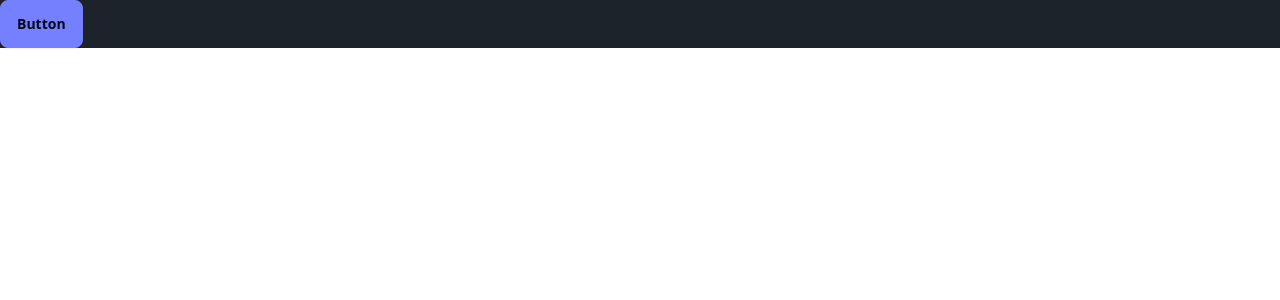
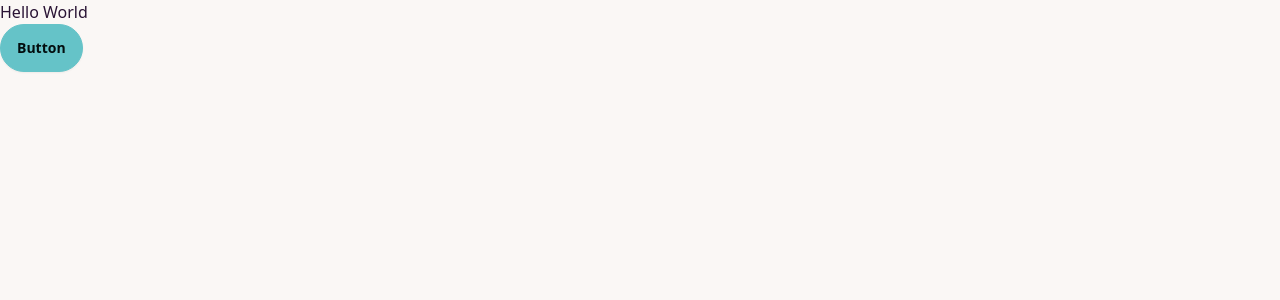
Before and after one commit to niehaus-alexander/Recipe-generator, a Next.js app: page / in a window 1280 px wide. Shown: the top 300 px of the page. Built offline with nearby package versions, Linux system fonts and the light colour scheme.

Commit message:
add daisyui themes

```diff
--- a/src/pages/index.js
+++ b/src/pages/index.js
@@ -1,10 +1,9 @@
 export default function Home() {
   return (
-    <html data-theme="dark">
-      <div>
-        <button data-theme="cupcake" class="btn btn-primary">
-          Button
-        </button>
+    <html data-theme="cupcake">
+      <div data-theme="cupcake">
+        <h1>Hello World</h1>
+        <button class="btn btn-primary">Button</button>
       </div>
     </html>
   );
--- a/tailwind.config.js
+++ b/tailwind.config.js
@@ -15,7 +15,7 @@ module.exports = {
     },
   },
   daisyui: {
-    themes: false,
+    themes: ["cupcake", "light"],
   },
   plugins: [require("daisyui")],
 };
```
